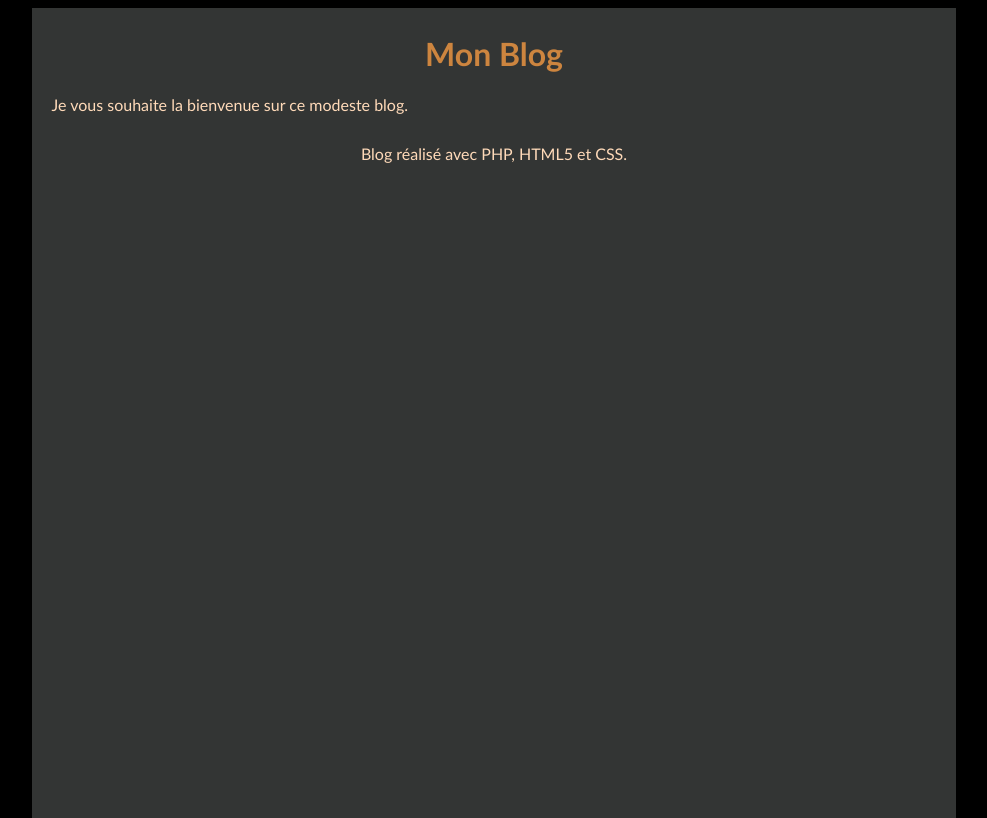
After one commit to ahmadounatae/MonBlog, a PHP site: page /vueAccueil.php in a window 1280 px wide. The commit adds this page. Shown: the whole page, without its empty margins (146-1133 px from the left). Run offline with PHP 8.4, Linux system fonts and the light colour scheme; data that the repository does not hold is empty.

Commit message:
Première Amélioration en MVC

```diff
--- a/style.css
+++ b/style.css
@@ -12,13 +12,13 @@ html, body {
 }
 
 body {
-    color: #bfbfbf;
+    color: peachpuff;
     background: black;
     font-family: 'Futura-Medium', 'Futura', 'Trebuchet MS', sans-serif;
 }
 
 h1 {
-    color: white;
+    color: peru;
 }
 
 .titreBillet {
@@ -41,3 +41,12 @@ h1 {
 #titreBlog, #piedBlog {
     text-align: center;
 }
+
+a {
+  text-decoration: none;
+}
+
+a:hover {
+  text-decoration: underline;
+  color: peachpuff;
+}
--- /dev/null
+++ b/vueAccueil.php
@@ -0,0 +1,33 @@
+<!doctype html>
+<html lang="fr">
+    <head>
+        <meta charset="UTF-8" />
+        <link rel="stylesheet" href="style.css" />
+        <title>Mon Blog</title>
+    </head>
+    <body>
+        <div id="global">
+            <header>
+                <a href="index.php"><h1 id="titreBlog">Mon Blog</h1></a>
+                <p>Je vous souhaite la bienvenue sur ce modeste blog.</p>
+            </header>
+
+            <div id="contenu">
+                <?php foreach ($billets as $billet): ?>
+                    <article>
+                        <header>
+                            <h1 class="titreBillet"><?= $billet['titre'] ?></h1>
+                            <time><?= $billet['date'] ?></time>
+                        </header>
+                        <p><?= $billet['contenu'] ?></p>
+                    </article>
+                    <hr />
+                <?php endforeach; ?>
+            </div> <!-- #contenu -->
+
+            <footer id="piedBlog">
+                Blog réalisé avec PHP, HTML5 et CSS.
+            </footer>
+        </div> <!-- #global -->
+    </body>
+</html>
```
Also changed, not shown: index.php (+5 -38 lines), modele.php (added, +9 -0 lines).
